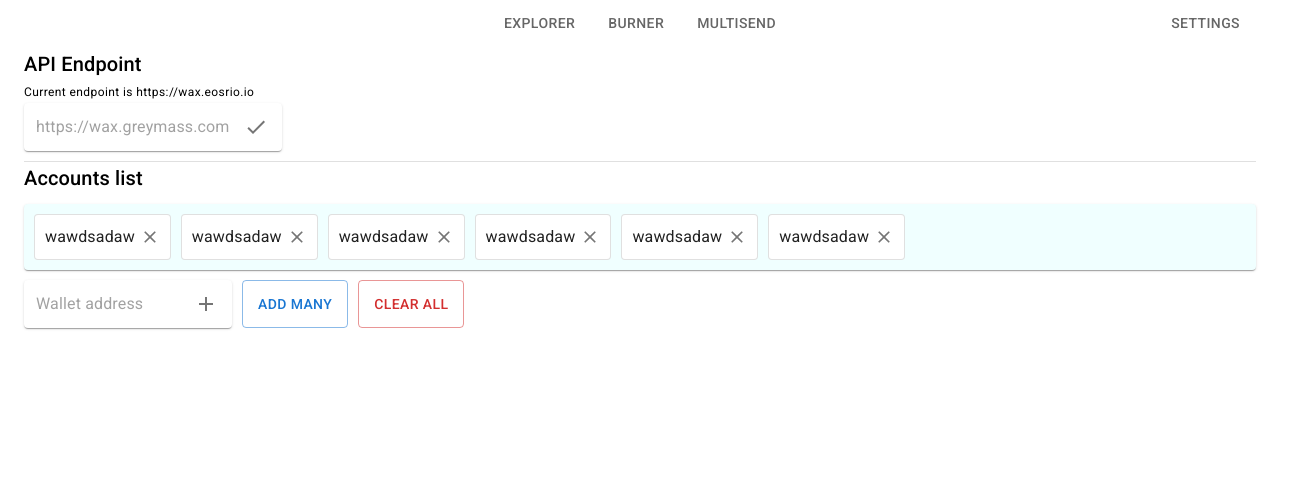
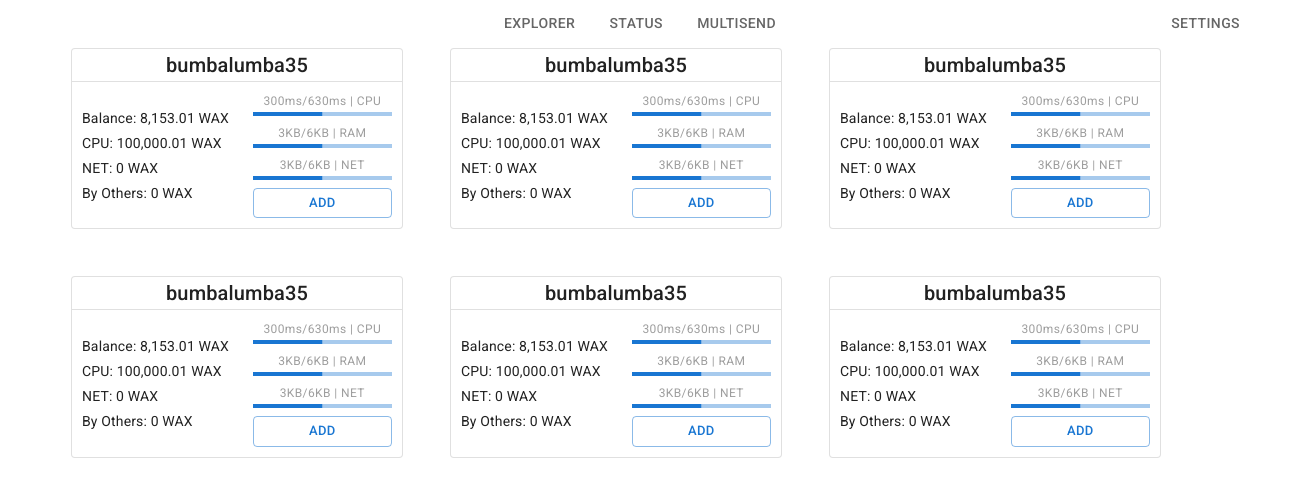
Before and after one commit to trumeetration/wax_toolkit, a React (Create React App) app: page / in a window 1280 px wide. Shown: the top 496 px of the page, 1303 px wide, since content can reach past the window. Built offline with nearby package versions, Linux system fonts and the light colour scheme.

Commit message:
[+] Account resources card

```diff
--- a/src/App.js
+++ b/src/App.js
@@ -10,6 +10,7 @@
 import '@fontsource/roboto/700.css';
 import Explorer from "./components/Explorer";
 import Settings from "./components/Settings";
+import Status from "./components/Status";
 
 function App() {
     return (
@@ -17,12 +18,12 @@
             <Container maxWidth="xl">
                 <Tabs centered sx={{ position: "relative" }}>
                     <Tab label="Explorer"/>
-                    <Tab label="Burner"/>
+                    <Tab label="Status"/>
                     <Tab label="Multisend"/>
                     <Tab label="Settings" sx={{ position: "absolute", right: "0px" }}/>
                 </Tabs>
                 {/*<Explorer />*/}
-                <Settings />
+                <Status />
             </Container>
         </div>
     );
--- a/src/components/AssetCard.js
+++ b/src/components/AssetCard.js
@@ -4,7 +4,7 @@
 function AssetCard() {
     return (
         <Card variant="outlined" sx={{width: "200px", position: "relative"}}>
-            <Checkbox size="small" sx={{position: "absolute", left: 0, top: 0, padding: "8px 10px"}}/>
+            {/*<Checkbox size="small" sx={{position: "absolute", left: 0, top: 0, padding: "8px 10px"}}/>*/}
             <CardMedia
                 sx={{padding: "10px 10px", width: "auto", margin: "auto"}}
                 component="img"
--- a/src/components/Settings.js
+++ b/src/components/Settings.js
@@ -19,6 +19,7 @@
 function Settings(props) {
     return (
         <div>
+            <div>
                 <Typography variant="h6">API Endpoint</Typography>
                 <Typography variant="caption">Current endpoint is https://wax.eosrio.io</Typography>
                 <Paper
@@ -33,7 +34,9 @@
                         <CheckIcon/>
                     </IconButton>
                 </Paper>
+            </div>
             <Divider/>
+            <div>
                 <Typography variant="h6">Accounts list</Typography>
                 <Paper sx={{ width: "100%", maxHeight:"300px", backgroundColor: "azure", marginTop: "10px", marginBottom: "10px", overflowY: "auto" }}>
                     <Grid container spacing="10px" sx={{ padding: "10px" }}>
@@ -58,7 +61,7 @@
 
                     </Grid>
                 </Paper>
-            <div style={{ display: "flex", justifyContent: "start" }}>
+                <div style={{ display: "flex", justifyContent: "start", marginBottom: "10px" }}>
                     <Paper
                         component="form"
                         sx={{ p: '2px 4px', display: 'flex', alignItems: 'center', width: 200, alignSelf: "end" }}
@@ -78,6 +81,24 @@
                         Clear all
                     </Button>
                 </div>
+            </div>
+            <Divider/>
+            <div>
+                <Typography variant="h6">Main private key</Typography>
+                <Typography variant="caption">Current key is EUIRASDJK12738S</Typography>
+                <Paper
+                    component="form"
+                    sx={{ p: '2px 4px', display: 'flex', alignItems: 'center', width: 500, alignSelf: "end" }}
+                >
+                    <InputBase
+                        sx={{ ml: 1, flex: 1 }}
+                        placeholder="Private key"
+                    />
+                    <IconButton type="submit" sx={{ p: '10px' }}>
+                        <CheckIcon/>
+                    </IconButton>
+                </Paper>
+            </div>
             <AccountsModal/>
         </div>
     )
--- /dev/null
+++ b/src/components/Status.js
@@ -0,0 +1,33 @@
+import {Grid} from "@mui/material";
+import AssetCard from "./AssetCard";
+import WalletStatusCard from "./WalletStatusCard";
+
+
+function Status(props) {
+    return (
+        <div>
+            <Grid container spacing="47px" sx={{marginLeft: "0px"}}>
+                <Grid item>
+                    <WalletStatusCard/>
+                </Grid>
+                <Grid item>
+                    <WalletStatusCard/>
+                </Grid>
+                <Grid item>
+                    <WalletStatusCard/>
+                </Grid>
+                <Grid item>
+                    <WalletStatusCard/>
+                </Grid>
+                <Grid item>
+                    <WalletStatusCard/>
+                </Grid>
+                <Grid item>
+                    <WalletStatusCard/>
+                </Grid>
+            </Grid>
+        </div>
+    )
+}
+
+export default Status;
--- /dev/null
+++ b/src/components/WalletStatusCard.js
@@ -0,0 +1,37 @@
+import {Box, Button, Card, CardMedia, Checkbox, CircularProgress, Divider, Stack, Typography} from "@mui/material";
+import {LinearProgress} from "@mui/material";
+
+
+function AssetCard() {
+    return (
+        <Card variant="outlined" sx={{width: "330px", position: "relative"}}>
+            <Typography variant="h6" align="center">bumbalumba35</Typography>
+            <Divider/>
+            <div style={{ display: "flex", justifyContent: "space-between", padding: "10px" }}>
+                <div style={{ height: "100%", marginTop: "auto", marginBottom: "auto" }}>
+                    <Typography variant="body2" gutterBottom>Balance: 8,153.01 WAX</Typography>
+                    <Typography variant="body2" gutterBottom>CPU: 100,000.01 WAX</Typography>
+                    <Typography variant="body2" gutterBottom>NET: 0 WAX</Typography>
+                    <Typography variant="body2">By Others: 0 WAX</Typography>
+                </div>
+                <Stack sx={{ width: '45%', color: 'grey.500' }} spacing={1}>
+                    <div>
+                        <Typography display="block" variant="caption" align="center">300ms/630ms | CPU</Typography>
+                        <LinearProgress variant="determinate" value={50} />
+                    </div>
+                    <div>
+                        <Typography display="block" variant="caption" align="center">3KB/6KB | RAM</Typography>
+                        <LinearProgress variant="determinate" value={50} />
+                    </div>
+                    <div>
+                        <Typography display="block" variant="caption" align="center">3KB/6KB | NET</Typography>
+                        <LinearProgress variant="determinate" value={50} />
+                    </div>
+                    <Button variant="outlined" size="small">Add</Button>
+                </Stack>
+            </div>
+        </Card>
+    )
+}
+
+export default AssetCard;
```
Lines whose indentation alone changed are shown as unchanged.
